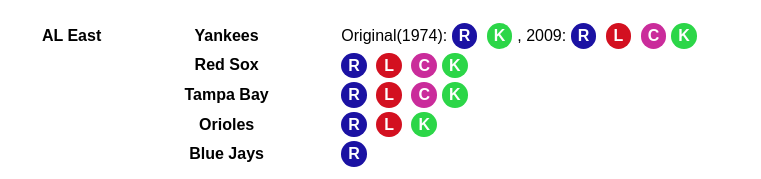
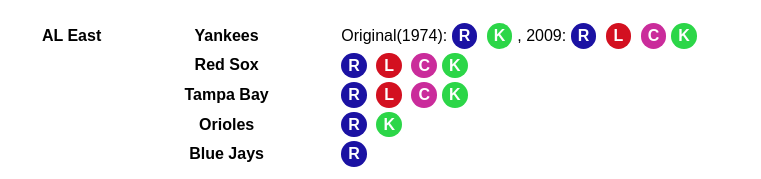
Before and after one commit to netrc/ourballparks, a plain HTML site: page index.html in a window 1280 px wide. Shown: the top 179 px of the page, without its empty margins (257-1018 px from the left). Drawn offline with Linux system fonts and the light colour scheme.

```diff
--- a/index.html
+++ b/index.html
@@ -51,7 +51,7 @@
 <tr> <th> AL East </th> </th>  <th> Yankees </th> <td>Original(1974): <span class="R">R</span> <span class="K">K</span>, 2009:  <span class="R">R</span> <span class="L">L</span> <span class="C">C</span><span class="K">K</span> </td> </tr>
 <tr> <th> </th>   <th> Red Sox </th> <td> <span class="R">R</span> <span class="L">L</span> <span class="C">C</span><span class="K">K</span> </td> </tr>
 <tr> <th> </th>   <th> Tampa Bay </th> <td> <span class="R">R</span> <span class="L">L</span> <span class="C">C</span><span class="K">K</span> </td> </tr>
-<tr> <th> </th>   <th> Orioles </th> <td> <span class="R">R</span> <span class="L">L</span> <span class="K">K</span> </td> </tr>
+<tr> <th> </th>   <th> Orioles </th> <td> <span class="R">R</span> <span class="K">K</span> </td> </tr>
 <tr> <th> </th>   <th> Blue Jays </th> <td> <span class="R">R</span> </tr>
 
 <tr class="pad"> <td> </td> </tr>
```
